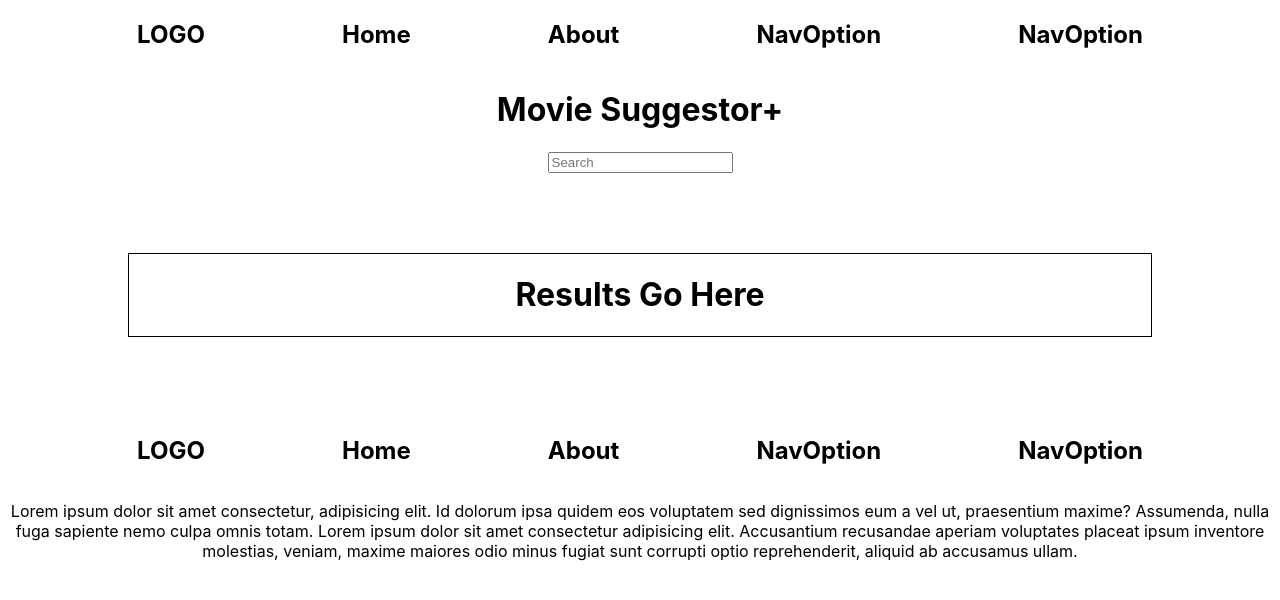
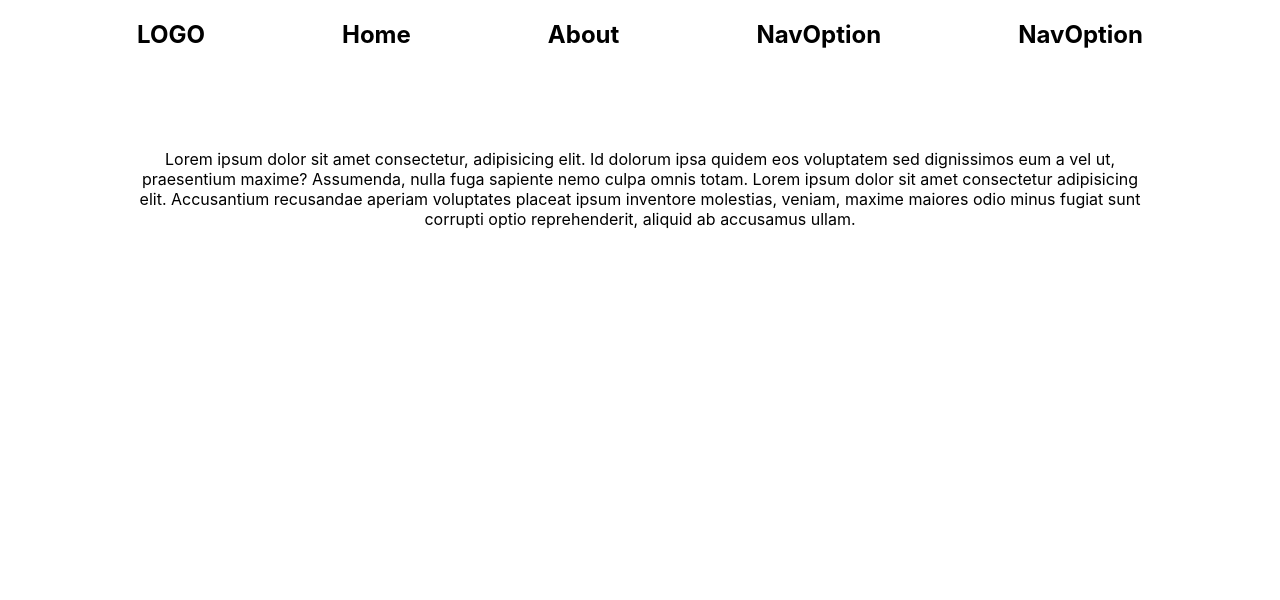
Before and after one commit to zsoliman/movie-suggestor, a React (Create React App) app: page /about in a window 1280 px wide. Shown: the top 600 px of the page. Built offline with nearby package versions, Linux system fonts and the light colour scheme.

Commit message:
about style

```diff
--- a/package.json
+++ b/package.json
@@ -8,6 +8,7 @@
     "@testing-library/user-event": "^13.5.0",
     "react": "^18.2.0",
     "react-dom": "^18.2.0",
+    "react-router-dom": "^6.9.0",
     "react-scripts": "5.0.1",
     "web-vitals": "^2.1.4"
   },
--- a/src/App.css
+++ b/src/App.css
@@ -1,5 +1,9 @@
 .App {
   text-align: center;
+}
+
+.about {
+  margin: 10vh 10vw;
 }
 
 .nav {
--- a/src/App.js
+++ b/src/App.js
@@ -1,11 +1,27 @@
 import './App.css';
+import { Routes, Route, BrowserRouter } from 'react-router-dom';
 import Home from './components/Home';
 import About from './components/About';
 
 function App() {
   return (
     <div className="App">
-      <Home />
+      {/*
+      <BrowserRouter>
+        <Routes>
+          <Route
+            path='/'
+            element={<Home />}
+          />
+
+          <Route
+            path='/about'
+            element={<About />}
+          />
+
+        </Routes>
+      </BrowserRouter> */}
+
       <About />
     </div>
   );
--- a/src/components/About.jsx
+++ b/src/components/About.jsx
@@ -4,7 +4,7 @@ const About = () => {
     return (
         <div>
             <Nav />
-            <div>
+            <div className="about">
                 <p>Lorem ipsum dolor sit amet consectetur, adipisicing elit. Id dolorum ipsa quidem eos voluptatem sed dignissimos eum a vel ut, praesentium maxime? Assumenda, nulla fuga sapiente nemo culpa omnis totam. Lorem ipsum dolor sit amet consectetur adipisicing elit. Accusantium recusandae aperiam voluptates placeat ipsum inventore molestias, veniam, maxime maiores odio minus fugiat sunt corrupti optio reprehenderit, aliquid ab accusamus ullam.</p>
             </div>
         </div>
```
Also changed, not shown: 1 other file (tests, documents, lock files or other folders).
